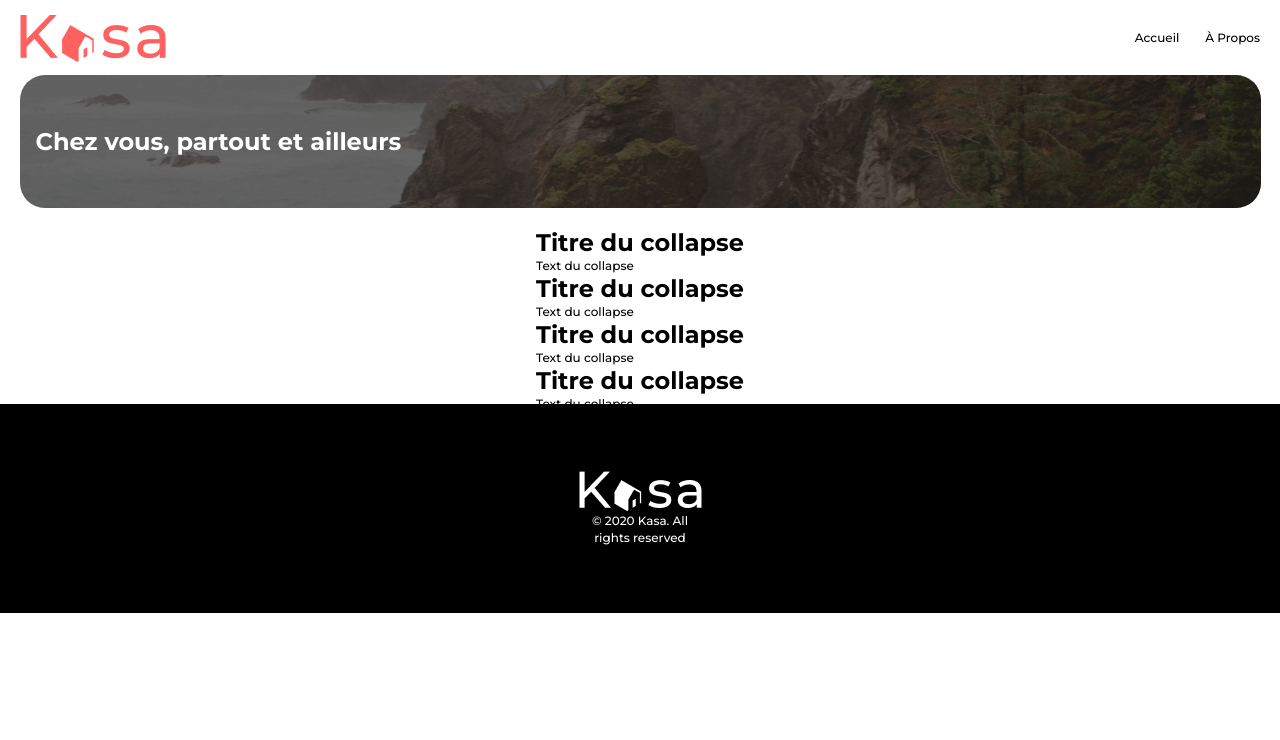
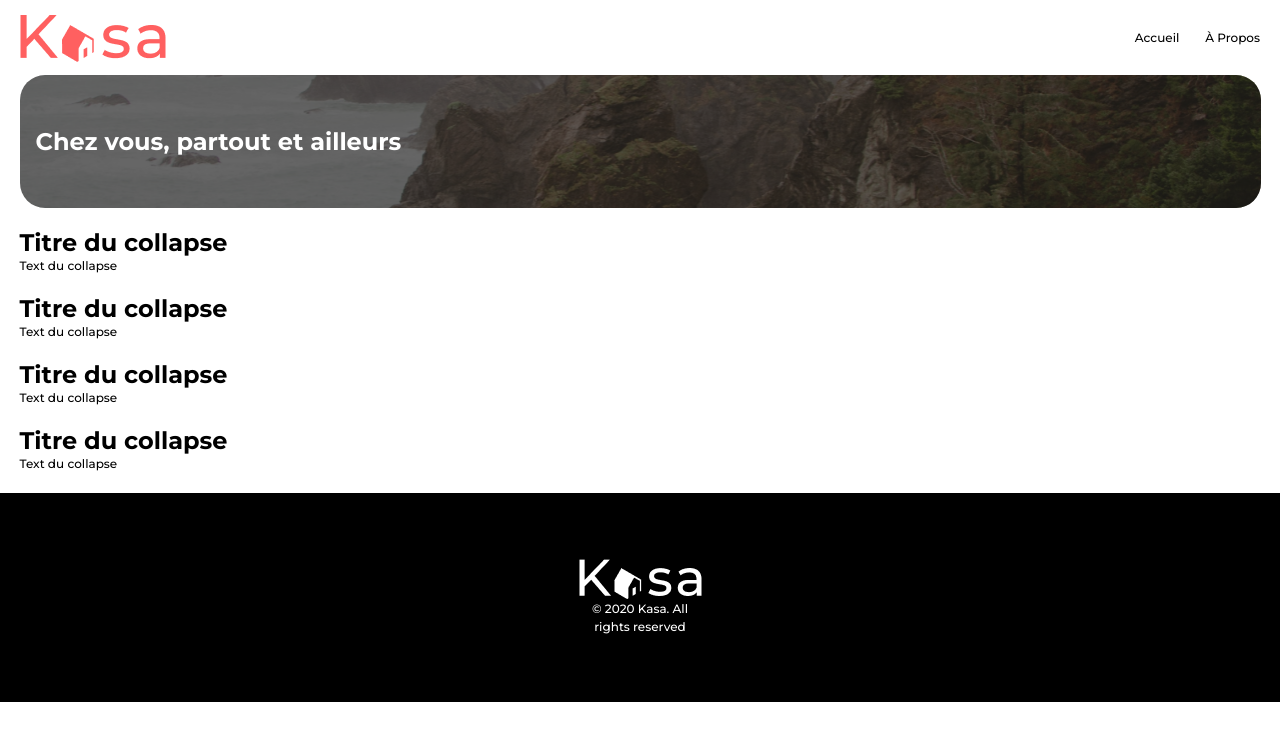
Before and after one commit to Bourrelet/property-rental-react-app, a React (Create React App) app: page /apropos in a window 1280 px wide. Shown: the top 740 px of the page. Built offline with nearby package versions, Linux system fonts and the light colour scheme.

Commit message:
apropos wip

```diff
--- a/src/pages/APropos.scss
+++ b/src/pages/APropos.scss
@@ -1,12 +1,13 @@
 @import '../styles/mixins';
 
 .apropos-page {
-    height: 310px;
+    // height: 310px;
     margin: 19px 19.5px;
 
         &__container {
-            @include column-center;
-            justify-content: space-between;
+            display: flex;
+            flex-direction: column;
+            row-gap: 20px;
             margin: 20px auto;
         }
 }
```
